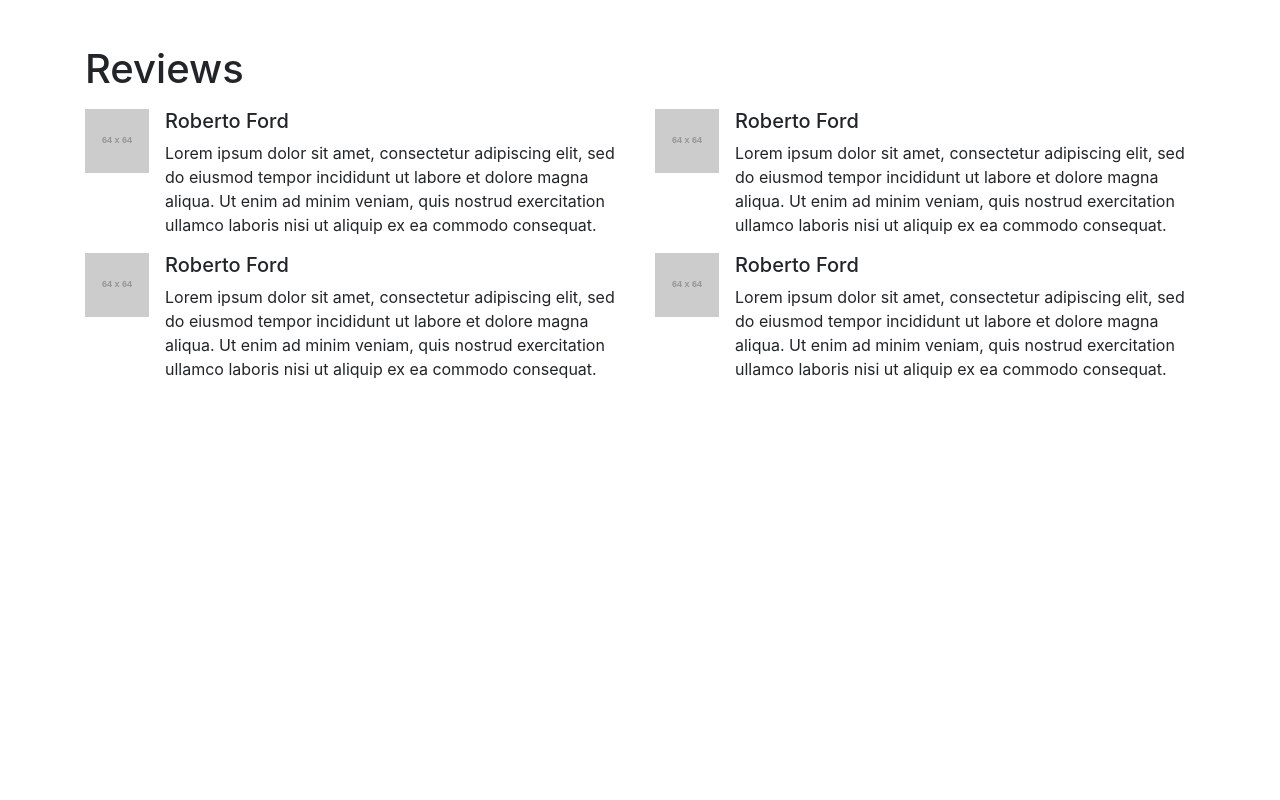
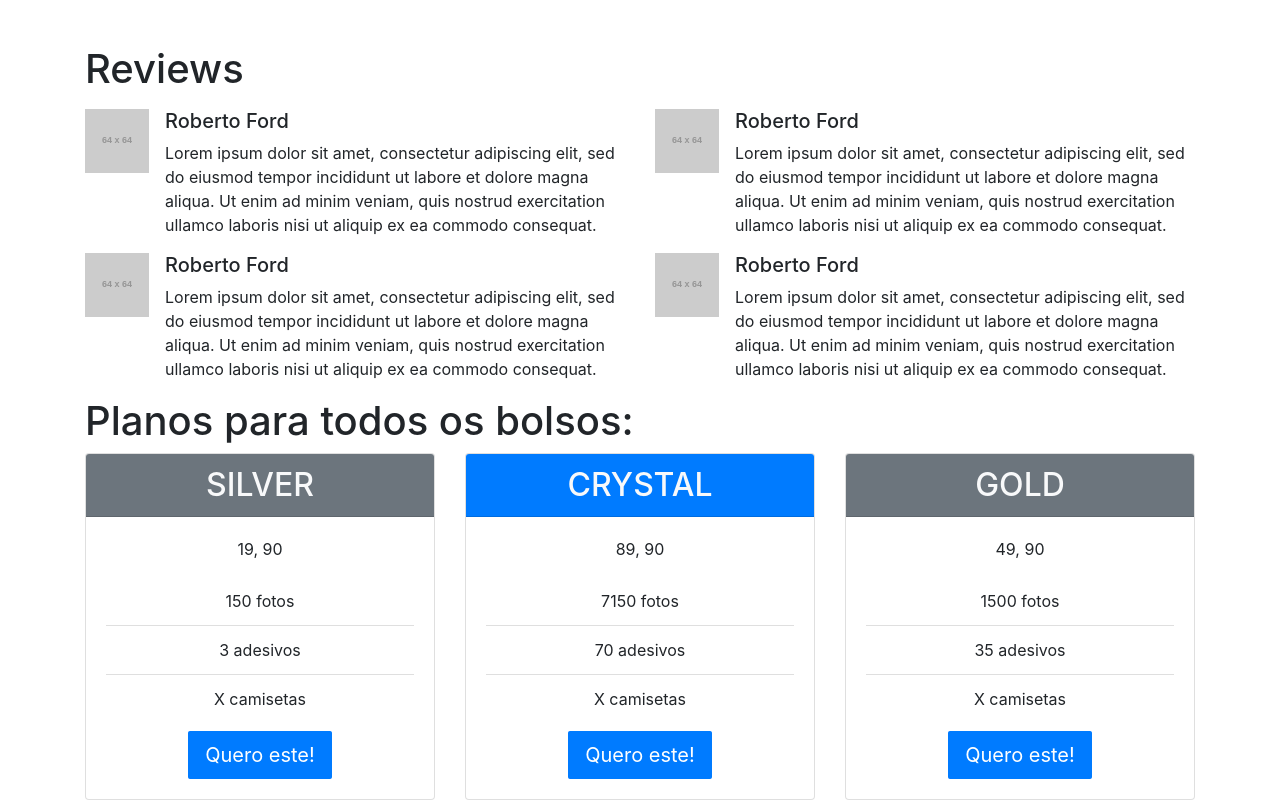
Before and after one commit to devrodrigues/bootstrap4-casaDoCodigo, a plain HTML site: page index.html in a window 1280 px wide. Shown: the part 1315-2115 px from the top of the page. Before the commit the page ends 1712 px from the top, so only its background shows below. Drawn offline with Linux system fonts and the light colour scheme.

Commit message:
Criando seção Planos

```diff
--- a/index.html
+++ b/index.html
@@ -160,6 +160,70 @@
         </div>
       </section>
 
+      <section class="container planos">
+        <h1>Planos para todos os bolsos:</h1>
+
+        <div class="row">
+          <div class="col-md-4">
+            <div class="card text-center">
+              <h2 class="card-header text-uppercase bg-secondary text-light">Silver</h2>
+              <div class="card-body">
+                <p>19, 90</p>
+
+                <ul class="list-group list-group-flush mb-2">
+                  <li class="list-group-item">150 fotos</li>
+                  <li class="list-group-item">3 adesivos</li>
+                  <li class="list-group-item">X camisetas</li>
+                </ul>
+
+                <button class="btn btn-primary btn-lg">
+                  Quero este!
+                </button>
+              </div>
+            </div>
+          </div>
+
+          <div class="col-md-4">
+            <div class="card text-center">
+              <h2 class="card-header text-uppercase bg-primary text-light">Crystal</h2>
+              <div class="card-body">
+                <p>89, 90</p>
+
+                <ul class="list-group list-group-flush mb-2">
+                  <li class="list-group-item">7150 fotos</li>
+                  <li class="list-group-item">70 adesivos</li>
+                  <li class="list-group-item">X camisetas</li>
+                </ul>
+
+                <button class="btn btn-primary btn-lg">
+                  Quero este!
+                </button>
+              </div>
+            </div>
+          </div>
+
+          <div class="col-md-4">
+            <div class="card text-center">
+              <h2 class="card-header text-uppercase bg-secondary text-light">Gold</h2>
+              <div class="card-body">
+                <p>49, 90</p>
+
+                <ul class="list-group list-group-flush mb-2">
+                  <li class="list-group-item">1500 fotos</li>
+                  <li class="list-group-item">35 adesivos</li>
+                  <li class="list-group-item">X camisetas</li>
+                </ul>
+
+                <button class="btn btn-primary btn-lg">
+                  Quero este!
+                </button>
+              </div>
+            </div>
+          </div>
+        </div>
+
+      </section>
+
 
 
     <script
```
